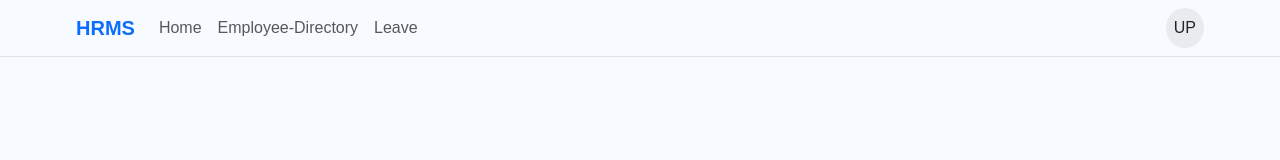
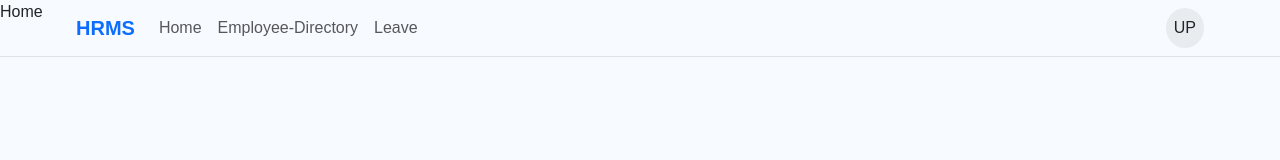
Before and after one commit to parthatsimform/HR-Management-Final-Project, a Vue app in the folder HRMS/: page / in a window 1280 px wide. Shown: the top 160 px of the page. Built offline with nearby package versions, Linux system fonts and the light colour scheme.

Commit message:
made navbar functional

```diff
--- a/HRMS/src/components/Nav.vue
+++ b/HRMS/src/components/Nav.vue
@@ -9,20 +9,20 @@
             <div class="collapse navbar-collapse" id="navbarSupportedContent">
                 <ul class="navbar-nav me-auto mb-2 mb-lg-0 h-100">
                     <li class="nav-item h-100 d-flex align-items-center">
-                        <router-link class="nav-link" to="">Home</router-link>
+                        <router-link class="nav-link" :to='{name:"Home"}'>Home</router-link>
                     </li>
                     <li class="nav-item h-100 d-flex align-items-center">
-                        <router-link class="nav-link" to="">Employee-Directory</router-link>
+                        <router-link class="nav-link" to=''>Employee-Directory</router-link>
                     </li>
                     <li class="nav-item h-100 d-flex align-items-center">
                         <router-link class="nav-link" to="">Leave</router-link>
                     </li>
                     <div class="hidden-links d-none">
                         <li class="nav-item h-100 d-flex align-items-center">
-                            <router-link class="nav-link" to="">Profile</router-link>
+                            <router-link class="nav-link" :to="{ name: 'Profile', params: { id: 123 } }">Profile</router-link>
                         </li>
                         <li class="nav-item h-100 d-flex align-items-center border-bottom-0">
-                            <a class="nav-link link-danger" href="#">LogOut</a>
+                            <a class="nav-link link-danger">LogOut</a>
                         </li>
                     </div>
                 </ul>
@@ -33,11 +33,13 @@
                             UP
                         </div>
                         <ul class="dropdown-menu position-absolute p-0" aria-labelledby="navbarDropdown">
-                            <li class="d-flex"><router-link class="profile-item p-2" to="#">Profile</router-link></li>
+                            <li class="d-flex">
+                                <router-link class="profile-item p-2" :to="{ name: 'Profile', params: { id: 123 } }">Profile</router-link>
+                            </li>
                             <li>
                                 <hr class="dropdown-divider p-0 m-0">
                             </li>
-                            <li class="d-flex"><a class="logout-btn link-danger p-2" href="#">LogOut</a></li>
+                            <li class="d-flex"><a class="logout-btn link-danger p-2">LogOut</a></li>
                         </ul>
                     </div>
                 </div>
--- a/HRMS/src/router/index.ts
+++ b/HRMS/src/router/index.ts
@@ -1,6 +1,11 @@
-import { createRouter, createWebHistory, type RouteRecordRaw } from 'vue-router'
+import { createRouter, createWebHistory } from 'vue-router'
 
-const routes: Array<RouteRecordRaw> = [
+const routes = [
+  {
+		name: "Home",
+		path: "/",
+		component: () => import("../views/Home.vue"),
+	},
 	{
 		name: "Login",
 		path: "/login",
@@ -18,7 +23,7 @@ const routes: Array<RouteRecordRaw> = [
   }]
 const router = createRouter({
   history: createWebHistory(import.meta.env.BASE_URL),
-  routes
+  routes: routes
 })
 
 export default router;
--- /dev/null
+++ b/HRMS/src/views/Home.vue
@@ -0,0 +1,10 @@
+<template>
+    Home
+</template>
+
+<script lang="ts">
+</script>
+
+<style scoped>
+
+</style>
```
